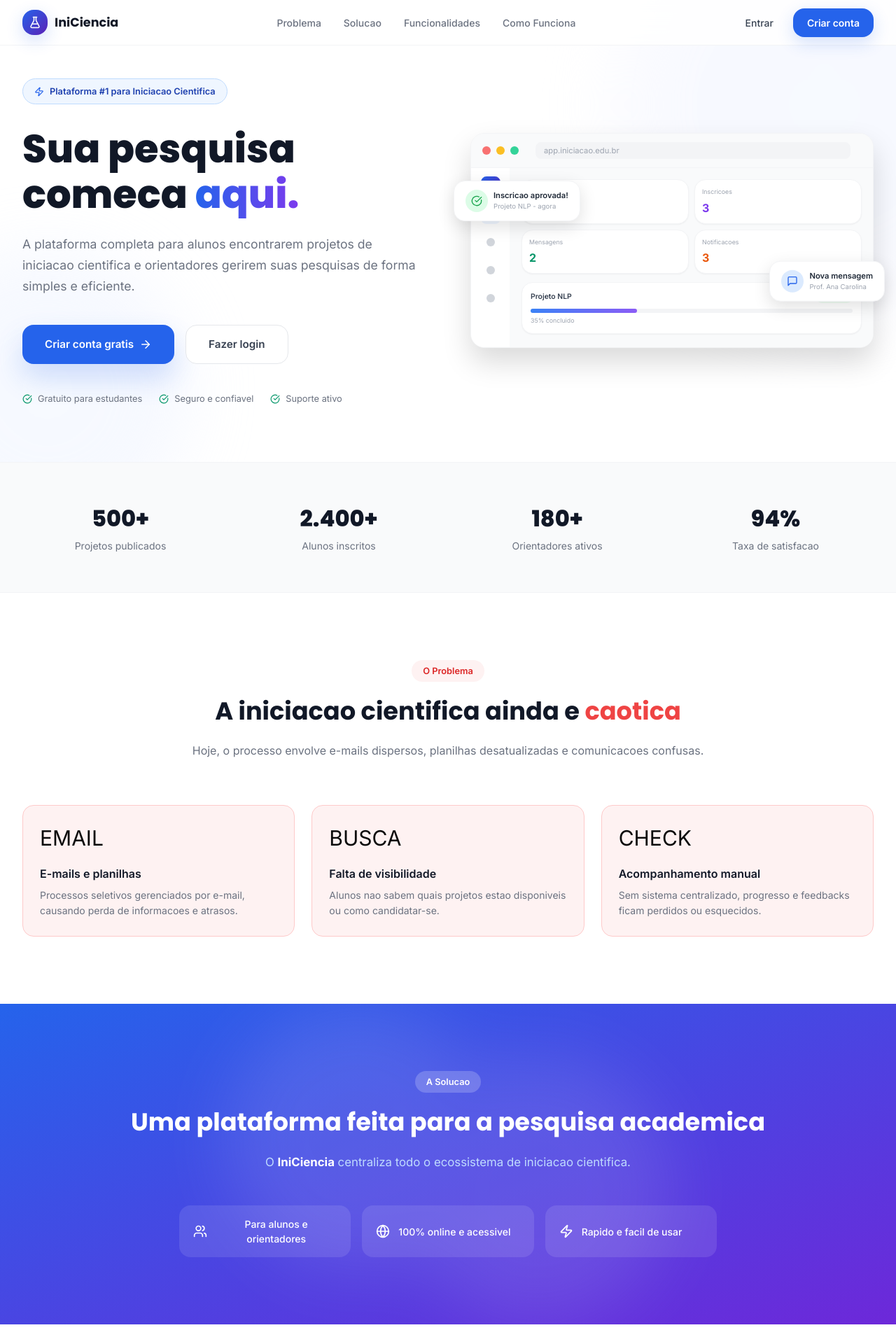
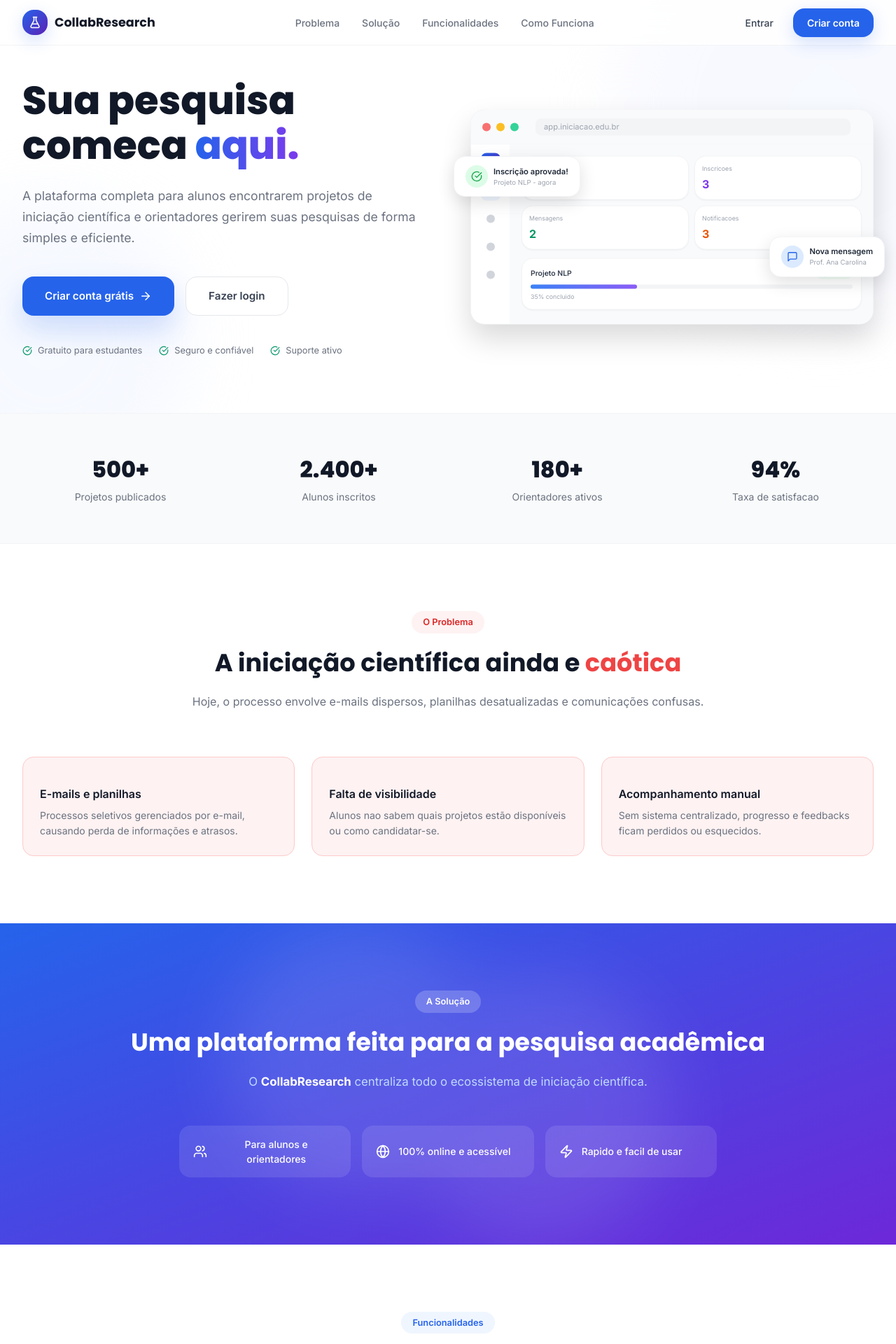
Before and after one commit to 0nomar/Front-end-tcc, a React (Vite) app: page / in a window 1280 px wide. Shown: the top 1920 px of the page at 70% size. Built offline with nearby package versions, Linux system fonts and the light colour scheme.

Commit message:
fix: atualizar landing page

```diff
--- a/src/app/pages/LandingPage.css
+++ b/src/app/pages/LandingPage.css
@@ -307,17 +307,6 @@
   .landing__hero-texto {
     text-align: left;
   }
-}
-
-.landing__hero-badge {
-  display: inline-flex;
-  align-items: center;
-  gap: var(--espaco-2);
-  padding: var(--espaco-2) var(--espaco-4);
-  background-color: var(--cor-primaria-clara);
-  border-radius: var(--raio-completo);
-  margin-bottom: var(--espaco-8);
-  border: 1px solid var(--cor-primaria-borda);
 }
 
 .landing__hero-badge-texto {
--- a/src/app/pages/LandingPage.jsx
+++ b/src/app/pages/LandingPage.jsx
@@ -10,18 +10,18 @@ import "./LandingPage.css";
 
 const navItems = [
   { label: "Problema", id: "problema" },
-  { label: "Solucao", id: "solucao" },
+  { label: "Solução", id: "solucao" },
   { label: "Funcionalidades", id: "funcionalidades" },
   { label: "Como Funciona", id: "como-funciona" },
 ];
 
 const features = [
   { icon: Search,       title: "Busca Inteligente de Projetos",  description: "Encontre projetos alinhados ao seu perfil com filtros por area, curso e bolsa disponivel.", colorClass: "landing__card-feature__icone-area--azul" },
-  { icon: FileText,     title: "Inscricao 100% Online",          description: "Candidate-se a projetos, envie documentos e acompanhe tudo em um unico lugar.", colorClass: "landing__card-feature__icone-area--violeta" },
+  { icon: FileText,     title: "Inscrição 100% Online",          description: "Candidate-se a projetos, envie documentos e acompanhe tudo em um unico lugar.", colorClass: "landing__card-feature__icone-area--violeta" },
   { icon: TrendingUp,   title: "Acompanhamento de Progresso",    description: "Visualize marcos, entregas e evolucao do projeto com timelines interativas.", colorClass: "landing__card-feature__icone-area--esmeralda" },
   { icon: MessageSquare,title: "Chat com Orientadores",          description: "Comunicacao direta e agil com seu orientador sem precisar de e-mails.", colorClass: "landing__card-feature__icone-area--laranja" },
   { icon: Star,         title: "Sistema de Feedback",            description: "Receba avaliacoes detalhadas e construtivas ao longo da pesquisa.", colorClass: "landing__card-feature__icone-area--amarelo" },
-  { icon: Shield,       title: "Gestao de Documentos",           description: "Faca upload e gerencie todos os seus documentos academicos com seguranca.", colorClass: "landing__card-feature__icone-area--rosa" },
+  { icon: Shield,       title: "Gestão de Documentos",           description: "Faca upload e gerencie todos os seus documentos academicos com seguranca.", colorClass: "landing__card-feature__icone-area--rosa" },
 ];
 
 const steps = [
@@ -31,8 +31,8 @@ const steps = [
 ];
 
 const benefits = {
-  students: ["Acesso centralizado a projetos de IC","Candidatura simples e rapida","Comunicacao direta com orientadores","Acompanhamento do seu progresso","Feedback estruturado e construtivo","Gestao de documentos integrada"],
-  advisors: ["Publicacao e gestao de projetos","Selecao eficiente de candidatos","Comunicacao centralizada","Monitoramento de alunos em tempo real","Emissao de feedbacks organizados","Relatorios e metricas de progresso"],
+  students: ["Acesso centralizado a projetos de IC","Candidatura simples e rápida","Comunicação direta com orientadores","Acompanhamento do seu progresso","Feedback estruturado e construtivo","Gestão de documentos integrada"],
+  advisors: ["Publicação e gestão de projetos","Seleção eficiente de candidatos","Comunicação centralizada","Monitoramento de alunos em tempo real","Emissão de feedbacks organizados","Relatórios e métricas de progresso"],
 };
 
 const stats = [
@@ -52,19 +52,19 @@ const mockupNavItems = [
 const problemCards = [
   {
     id: "emails-planilhas",
-    marker: "EMAIL",
+    icon: "EMAIL",
     title: "E-mails e planilhas",
-    desc: "Processos seletivos gerenciados por e-mail, causando perda de informacoes e atrasos.",
+    desc: "Processos seletivos gerenciados por e-mail, causando perda de informações e atrasos.",
   },
   {
     id: "falta-visibilidade",
-    marker: "BUSCA",
+    icon: "BUSCA",
     title: "Falta de visibilidade",
-    desc: "Alunos nao sabem quais projetos estao disponiveis ou como candidatar-se.",
+    desc: "Alunos nao sabem quais projetos estão disponíveis ou como candidatar-se.",
   },
   {
     id: "acompanhamento-manual",
-    marker: "CHECK",
+    icon: "CHECK",
     title: "Acompanhamento manual",
     desc: "Sem sistema centralizado, progresso e feedbacks ficam perdidos ou esquecidos.",
   },
@@ -113,7 +113,7 @@ export default function LandingPage() {
             <div className="landing__logo-icone">
               <FlaskConical size={18} style={{ color: "white" }} />
             </div>
-            <span className="landing__logo-nome">IniCiencia</span>
+            <span className="landing__logo-nome">CollabResearch</span>
           </div>
 
           <div className="landing__nav-links">
@@ -145,7 +145,7 @@ export default function LandingPage() {
             ))}
             <div className="landing__menu-mobile-acoes">
               <motion.button {...buttonMotion} onClick={() => navigate("/login")} className="landing__menu-mobile-entrar">Entrar</motion.button>
-              <motion.button {...buttonMotion} onClick={() => navigate("/register")} className="landing__menu-mobile-criar">Criar conta gratis</motion.button>
+              <motion.button {...buttonMotion} onClick={() => navigate("/register")} className="landing__menu-mobile-criar">Criar conta grátis</motion.button>
             </div>
           </motion.div>
         )}
@@ -165,10 +165,6 @@ export default function LandingPage() {
               transition={{ duration: 0.35, ease: "easeOut" }}
               className="landing__hero-texto"
             >
-              <div className="landing__hero-badge">
-                <Zap size={14} style={{ color: "var(--cor-primaria)" }} />
-                <span className="landing__hero-badge-texto">Plataforma #1 para Iniciacao Cientifica</span>
-              </div>
 
               <h1 className="landing__hero-titulo">
                 Sua pesquisa comeca{" "}
@@ -176,12 +172,12 @@ export default function LandingPage() {
               </h1>
 
               <p className="landing__hero-subtitulo">
-                A plataforma completa para alunos encontrarem projetos de iniciacao cientifica e orientadores gerirem suas pesquisas de forma simples e eficiente.
+                A plataforma completa para alunos encontrarem projetos de iniciação científica e orientadores gerirem suas pesquisas de forma simples e eficiente.
               </p>
 
               <div className="landing__hero-botoes">
                 <motion.button {...buttonMotion} onClick={() => navigate("/register")} className="landing__hero-botao-primario">
-                  Criar conta gratis <ArrowRight size={18} />
+                  Criar conta grátis <ArrowRight size={18} />
                 </motion.button>
                 <motion.button {...buttonMotion} onClick={() => navigate("/login")} className="landing__hero-botao-secundario">
                   Fazer login
@@ -189,7 +185,7 @@ export default function LandingPage() {
               </div>
 
               <div className="landing__hero-checklist">
-                {["Gratuito para estudantes", "Seguro e confiavel", "Suporte ativo"].map((item) => (
+                {["Gratuito para estudantes", "Seguro e confiável", "Suporte ativo"].map((item) => (
                   <div key={item} className="landing__hero-check-item">
                     <CheckCircle size={14} className="landing__hero-check-icone" />
                     {item}
@@ -260,7 +256,7 @@ export default function LandingPage() {
                       <CheckCircle size={16} />
                     </div>
                     <div>
-                      <span className="landing__toast-titulo">Inscricao aprovada!</span>
+                      <span className="landing__toast-titulo">Inscrição aprovada!</span>
                       <span className="landing__toast-subtitulo">Projeto NLP - agora</span>
                     </div>
                   </div>
@@ -303,10 +299,10 @@ export default function LandingPage() {
           <div className="landing__secao-cabecalho">
             <span className="landing__secao-badge landing__secao-badge--vermelho">O Problema</span>
             <h2 className="landing__secao-titulo">
-              A iniciacao cientifica ainda e <span className="landing__secao-titulo-destaque--vermelho">caotica</span>
+              A iniciação científica ainda e <span className="landing__secao-titulo-destaque--vermelho">caótica</span>
             </h2>
             <p className="landing__secao-subtitulo">
-              Hoje, o processo envolve e-mails dispersos, planilhas desatualizadas e comunicacoes confusas.
+              Hoje, o processo envolve e-mails dispersos, planilhas desatualizadas e comunicações confusas.
             </p>
           </div>
           <motion.div variants={staggerContainer} initial="hidden" whileInView="show" viewport={{ once: true, amount: 0.2 }} className="landing__grade-3">
@@ -328,15 +324,15 @@ export default function LandingPage() {
           <div className="landing__secao-gradiente-bola-2" />
         </div>
         <div className="landing__secao-interno" style={{ textAlign: "center", position: "relative" }}>
-          <span className="landing__secao-badge landing__secao-badge--branco">A Solucao</span>
-          <h2 className="landing__secao-titulo landing__secao-titulo--branco">Uma plataforma feita para a pesquisa academica</h2>
+          <span className="landing__secao-badge landing__secao-badge--branco">A Solução</span>
+          <h2 className="landing__secao-titulo landing__secao-titulo--branco">Uma plataforma feita para a pesquisa acadêmica</h2>
           <p className="landing__secao-subtitulo--azul-claro">
-            O <strong style={{ color: "white" }}>IniCiencia</strong> centraliza todo o ecossistema de iniciacao cientifica.
+            O <strong style={{ color: "white" }}>CollabResearch</strong> centraliza todo o ecossistema de iniciação científica.
           </p>
           <motion.div variants={staggerContainer} initial="hidden" whileInView="show" viewport={{ once: true, amount: 0.25 }} className="landing__grade-solucao">
             {[
               { icon: Users, label: "Para alunos e orientadores" },
-              { icon: Globe, label: "100% online e acessivel" },
+              { icon: Globe, label: "100% online e acessível" },
               { icon: Zap,   label: "Rapido e facil de usar" },
             ].map((item) => (
               <motion.div key={item.label} variants={itemFadeUp} whileHover={{ scale: 1.03 }} className="landing__card-solucao">
@@ -377,7 +373,6 @@ export default function LandingPage() {
             <h2 className="landing__secao-titulo">Simples como 1, 2, 3</h2>
           </div>
           <motion.div variants={staggerContainer} initial="hidden" whileInView="show" viewport={{ once: true, amount: 0.25 }} className="landing__grade-3" style={{ position: "relative" }}>
-            <div className="landing__linha-passos" />
             {steps.map((step) => (
               <motion.div key={step.number} variants={itemFadeUp} className="landing__passo">
                 <div className="landing__passo-numero">
@@ -396,7 +391,7 @@ export default function LandingPage() {
         <div className="landing__secao-interno">
           <div className="landing__secao-cabecalho">
             <span className="landing__secao-badge landing__secao-badge--esmeralda">Beneficios</span>
-            <h2 className="landing__secao-titulo">Para toda a comunidade academica</h2>
+            <h2 className="landing__secao-titulo">Para toda a comunidade acadêmica</h2>
           </div>
           <motion.div variants={staggerContainer} initial="hidden" whileInView="show" viewport={{ once: true, amount: 0.2 }} className="landing__grade-2">
             <motion.div variants={itemFadeUp} whileHover={{ scale: 1.03 }} className="landing__card-beneficios landing__card-beneficios--alunos">
@@ -437,14 +432,14 @@ export default function LandingPage() {
       <motion.section variants={sectionFadeUp} initial="hidden" whileInView="show" viewport={{ once: true, amount: 0.2 }} className="landing__secao landing__secao--escuro">
         <div className="landing__cta-decoracao" />
         <div className="landing__cta-interno">
-          <h2 className="landing__cta-titulo">Comece sua jornada cientifica hoje</h2>
-          <p className="landing__cta-subtitulo">Junte-se a milhares de estudantes e orientadores que ja transformaram sua experiencia.</p>
+          <h2 className="landing__cta-titulo">Comece sua jornada científica hoje</h2>
+          <p className="landing__cta-subtitulo">Junte-se a milhares de estudantes e orientadores que ja transformaram sua experiência.</p>
           <div className="landing__cta-botoes">
             <motion.button {...buttonMotion} onClick={() => navigate("/register")} className="landing__cta-botao-primario">
               Criar conta gratis <ArrowRight size={18} />
             </motion.button>
             <motion.button {...buttonMotion} onClick={() => navigate("/login")} className="landing__cta-botao-secundario">
-              Ja tenho conta
+              Já tenho conta
             </motion.button>
           </div>
         </div>
@@ -464,9 +459,9 @@ export default function LandingPage() {
               <div className="landing__rodape-logo-icone">
                 <FlaskConical size={15} style={{ color: "white" }} />
               </div>
-              <span className="landing__rodape-logo-nome">IniCiencia</span>
+              <span className="landing__rodape-logo-nome">CollabResearch</span>
             </div>
-            <p className="landing__rodape-copyright">© 2025 IniCiencia. Plataforma de Gerenciamento de Iniciacao Cientifica.</p>
+            <p className="landing__rodape-copyright">© 2025 CollabResearch. Plataforma de Gerenciamento de Iniciação Científica.</p>
             <div className="landing__rodape-links">
               {["Termos", "Privacidade", "Contato"].map((item) => (
                 <a key={item} href="#" className="landing__rodape-link">{item}</a>
```
